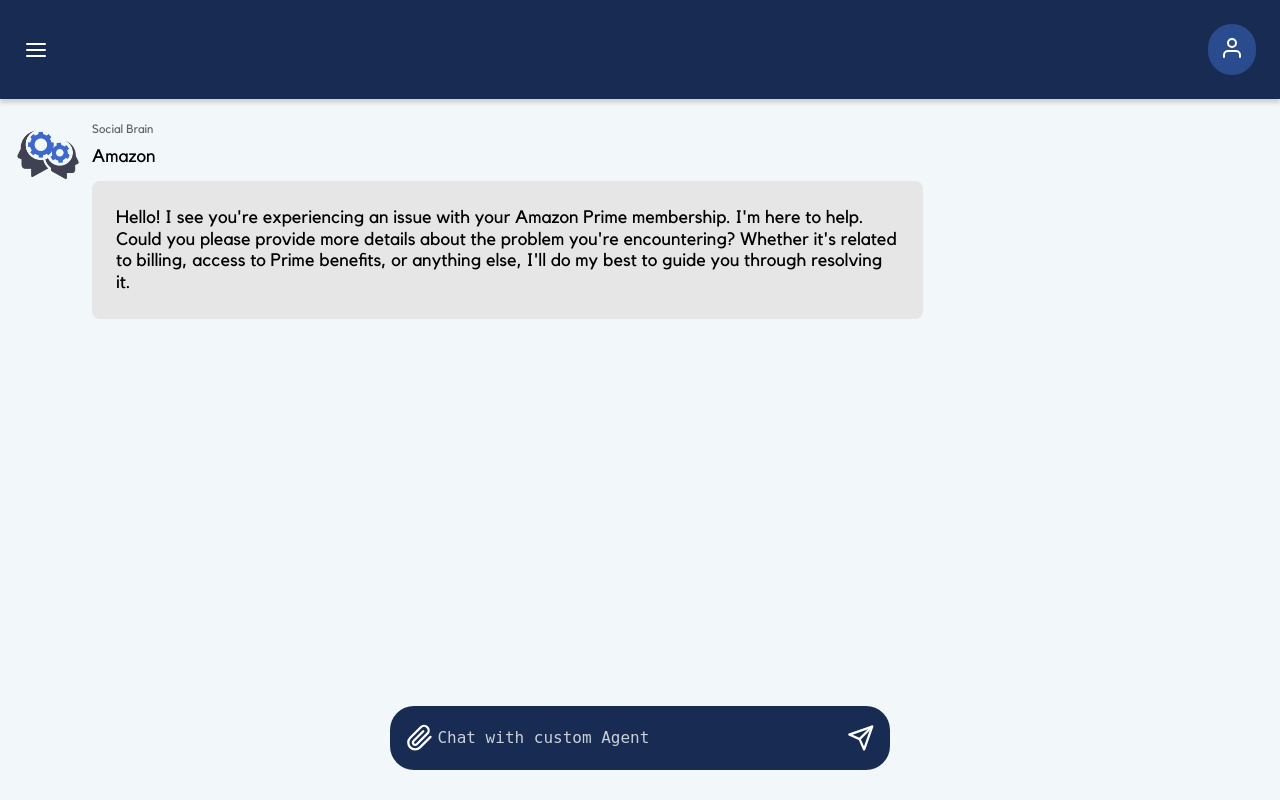
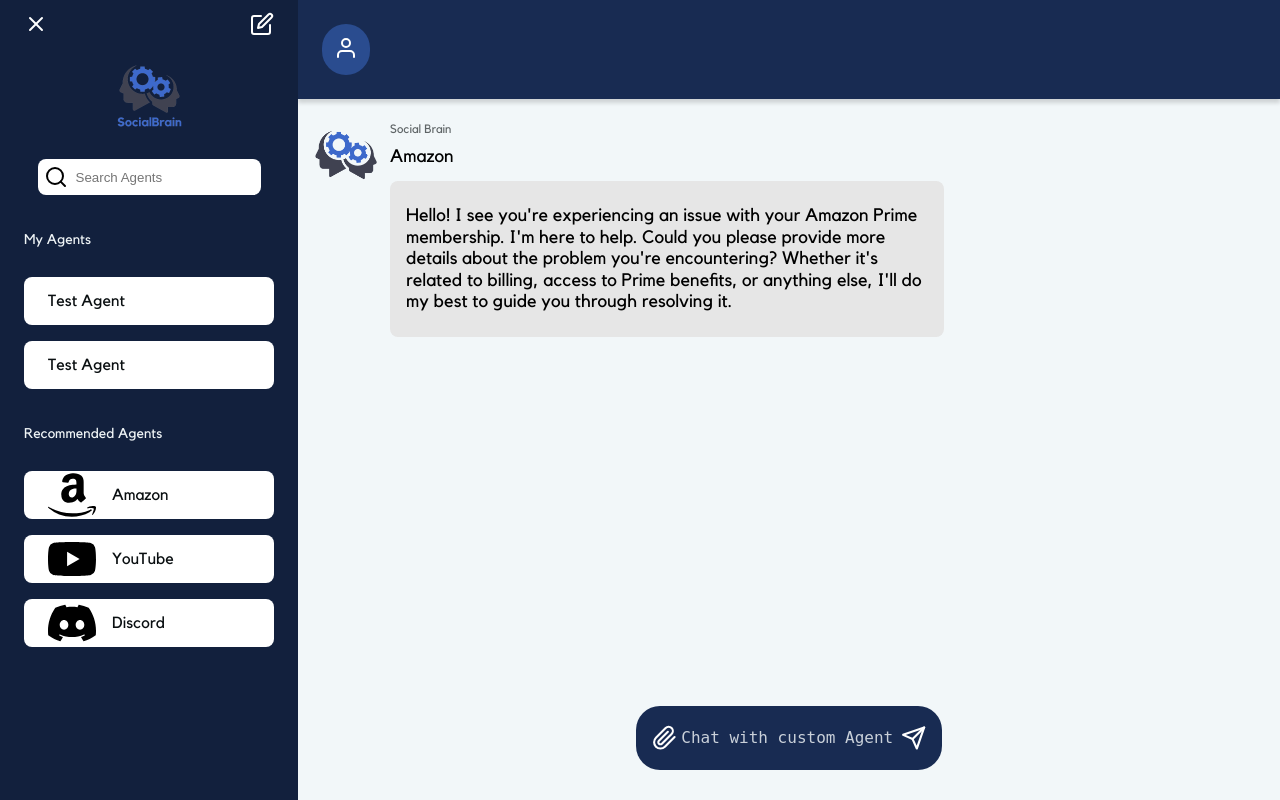
Before and after one commit to CodeConfluence/Django-OpenAI-Chatbot, a Django app: template my_chatbot/my_chatbot_App/templates/chatbotApp/home.html in a window 1280 px wide. Run offline with Django 3.2, Linux system fonts and the light colour scheme; the template is opened without the code that fills it, so the values that code supplies are empty.

Commit message:
refactor: change styling for desktop design
Changes previous styling to accommodate the desktop
design and adds media queries

```diff
--- a/my_chatbot/my_chatbot_App/static/styles/styles.css
+++ b/my_chatbot/my_chatbot_App/static/styles/styles.css
@@ -86,6 +86,15 @@ html {
   --primary-black-900: #e6e6e6;
 }
 
+html,
+body {
+  height: 100%;
+  margin: 0;
+  padding: 0;
+  box-sizing: border-box;
+  overflow: hidden;
+}
+
 @font-face {
   font-family: "Kollektif";
   src: url("/static/fonts/Kollektif-Bold.ttf") format("truetype");
@@ -119,6 +128,7 @@ body {
   background-color: var(--background-color-light);
   padding: 0;
   margin: 0;
+  overflow-x: hidden;
 }
 
 body * {
@@ -289,11 +299,27 @@ h1 {
   flex-direction: column;
   align-items: center;
   gap: 1.5rem;
-  scrollbar-width: 6px;
-  scroll-behavior: smooth;
-  scrollbar-color: var(--primary-black-500);
+  overflow-y: scroll;
+  scrollbar-width: thin;
+  scrollbar-color: var(--primary-black-500) transparent;
 }
 
+.chatbot-aside-menu::-webkit-scrollbar {
+  width: 12px;
+}
+
+.chatbot-aside-menu::-webkit-scrollbar-track {
+  background: transparent;
+}
+
+.chatbot-aside-menu::-webkit-scrollbar-thumb {
+  background: transparent;
+  border: none;
+}
+
+.chatbot-aside-menu::-webkit-scrollbar-button {
+  display: none;
+}
 .aside-menu-actions-wrapper {
   width: 100%;
   display: flex;
@@ -422,7 +448,6 @@ h1 {
   display: flex;
   align-items: center;
   min-width: min-content;
-  width: 90dvw;
   max-width: 500px;
 }
 
@@ -437,6 +462,25 @@ h1 {
   text-wrap: wrap;
   line-height: 150%;
   resize: none;
+  scrollbar-width: thin;
+  scrollbar-color: var(--primary-black-500) transparent;
+}
+
+.chatbot-chatbox-input::-webkit-scrollbar {
+  width: 12px;
+}
+
+.chatbot-chatbox-input::-webkit-scrollbar-track {
+  background: transparent;
+}
+
+.chatbot-chatbox-input::-webkit-scrollbar-thumb {
+  background: transparent;
+  border: none;
+}
+
+.chatbot-chatbox-input::-webkit-scrollbar-button {
+  display: none;
 }
 
 .chatbot-chatbox-input:active {
@@ -837,10 +881,70 @@ body.login-page::before {
 }
 
 @media (min-width: 1024px) {
+  .previous-agents-content-wrapper,
+  .recommended-agents-content-wrapper {
+    width: 250px;
+  }
+
+  .previous-agents-title,
+  .recommended-agents-title {
+    max-width: 35ch;
+  }
+  .chatbot-chat-message {
+    background-color: var(--primary-white-100);
+    padding: 6px 16px;
+  }
+
   .chatbot-chat-message-content {
-    width: 75ch;
+    width: 40ch;
+    font-size: 0.75rem;
+  }
+
+  body {
+    display: flex;
+    width: 100%;
+    height: 100%;
+  }
+
+  #header-hamburger-menu {
+    display: none;
+  }
+
+  #header-aside-menu-wrapper {
+    position: static;
+    display: block !important;
+    background-color: none;
+    width: fit-content;
+    height: 100%;
+  }
+
+  .chatbot-aside-menu {
+    position: static;
+    height: 100%;
+  }
+
+  .chatbot-main-wrapper {
+    display: flex;
+    flex-direction: column;
+    width: 100%;
+    height: 100%;
+  }
+
+  .chatbot-chat-wrapper {
+    overflow-y: scroll;
+    height: 100%;
+  }
+
+  .chatbot-chat-message-content {
+    width: 50ch;
     font-size: 1.125rem;
   }
+}
+
+@media (min-width: 1280px) {
+}
+
+@media (min-width: 1536px) {
 }
 
 @keyframes asideBackgroundAppear {
```
